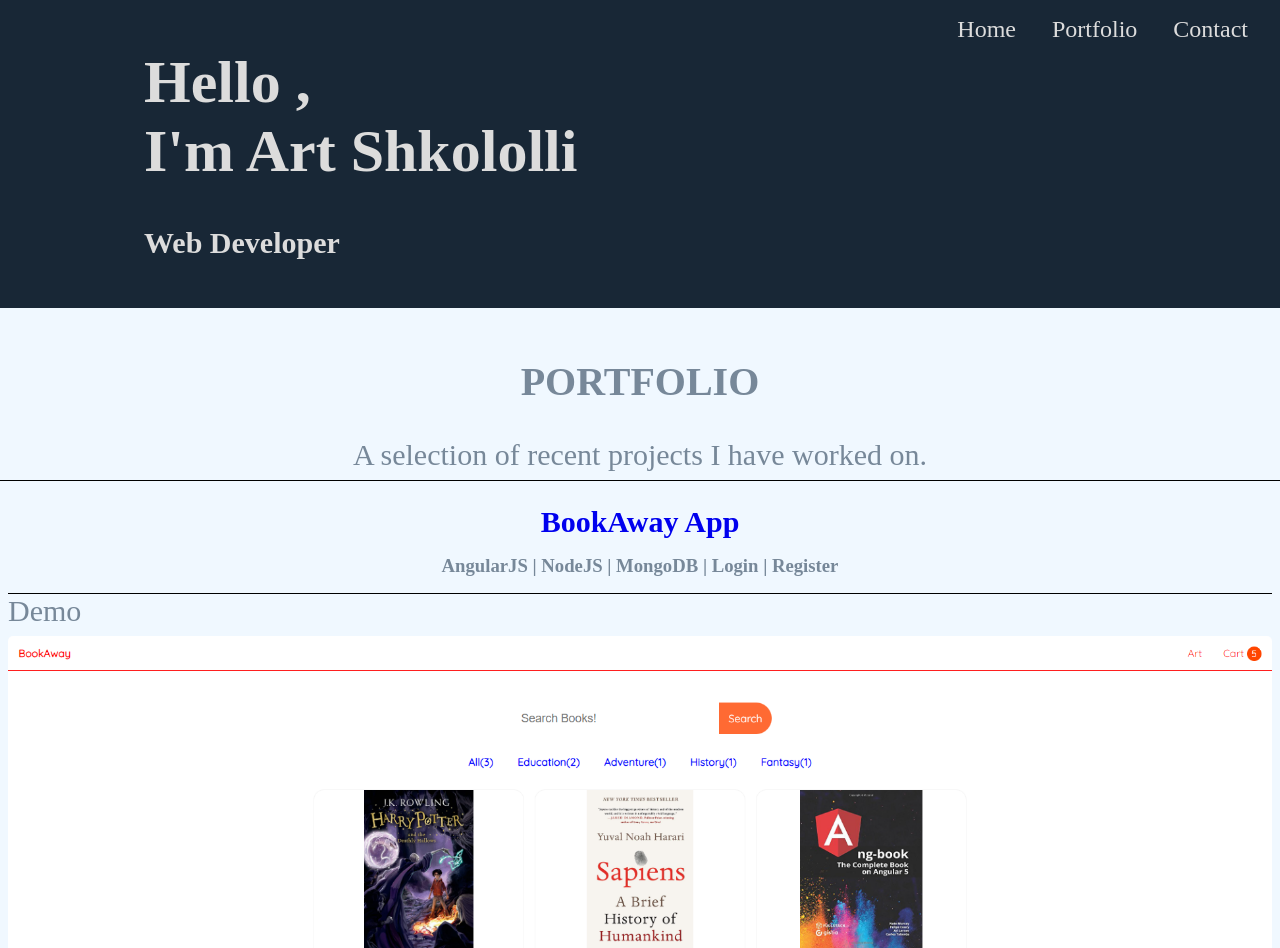
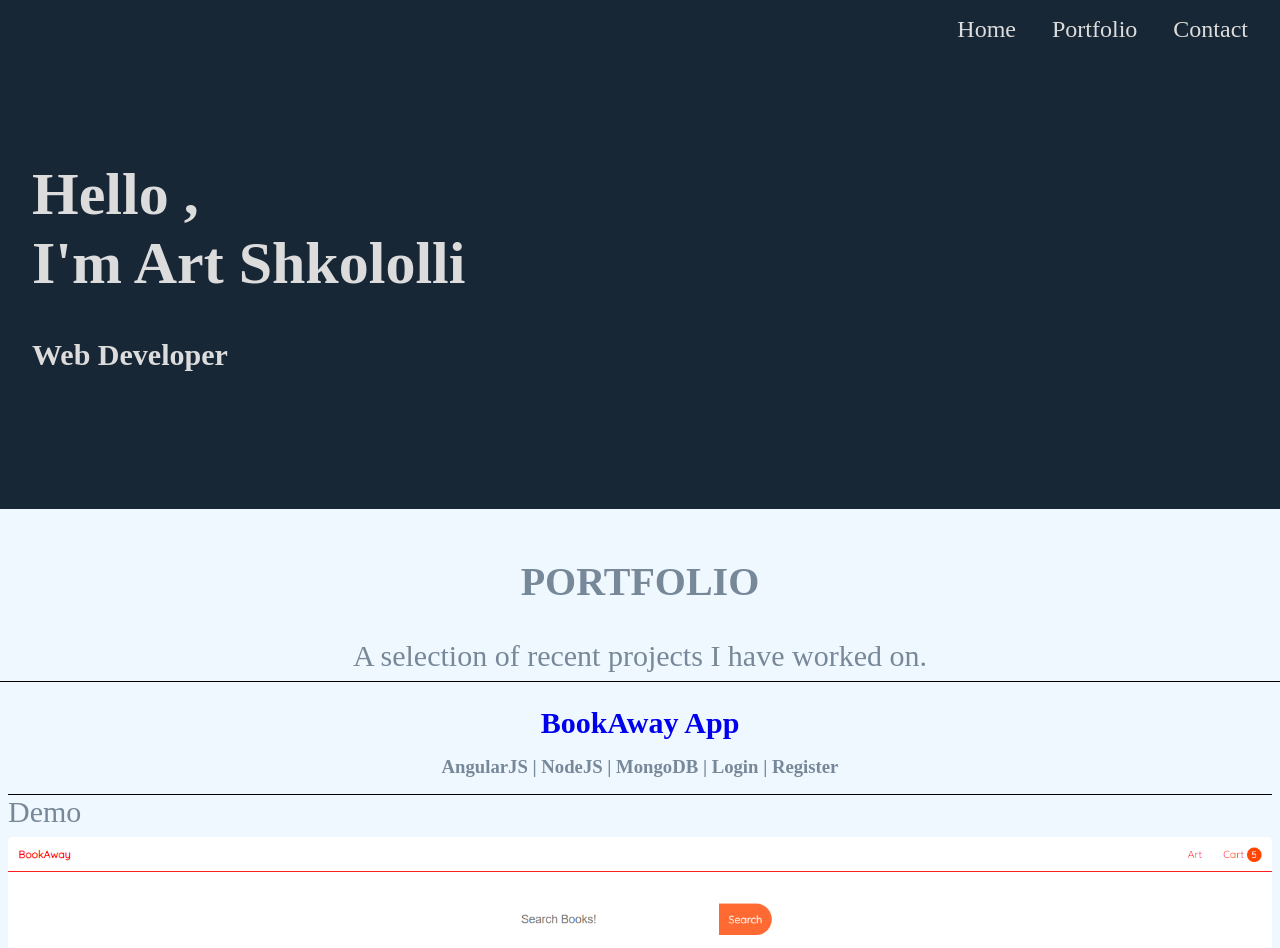
Before and after one commit to artshkololli/Portfolio, a plain HTML site: page index.html in a window 1280 px wide. Shown: the top 948 px of the page. Drawn offline with Linux system fonts and the light colour scheme.

Commit message:
Header fix

```diff
--- a/index.css
+++ b/index.css
@@ -36,17 +36,15 @@ nav ul li a {
 .about{
     margin: 2rem;
     margin-top: 0;
+    padding: 7rem 0;
 }
 .about h1{
     font-size: 60px;
     text-align: left;
-    padding-left: 7rem;
 }
 .about h2{
     font-size: 30px;
     text-align: left;
-    padding-left: 7rem;
-    padding-bottom: 3rem;
 }
 .projects{
     padding: 0;
```
